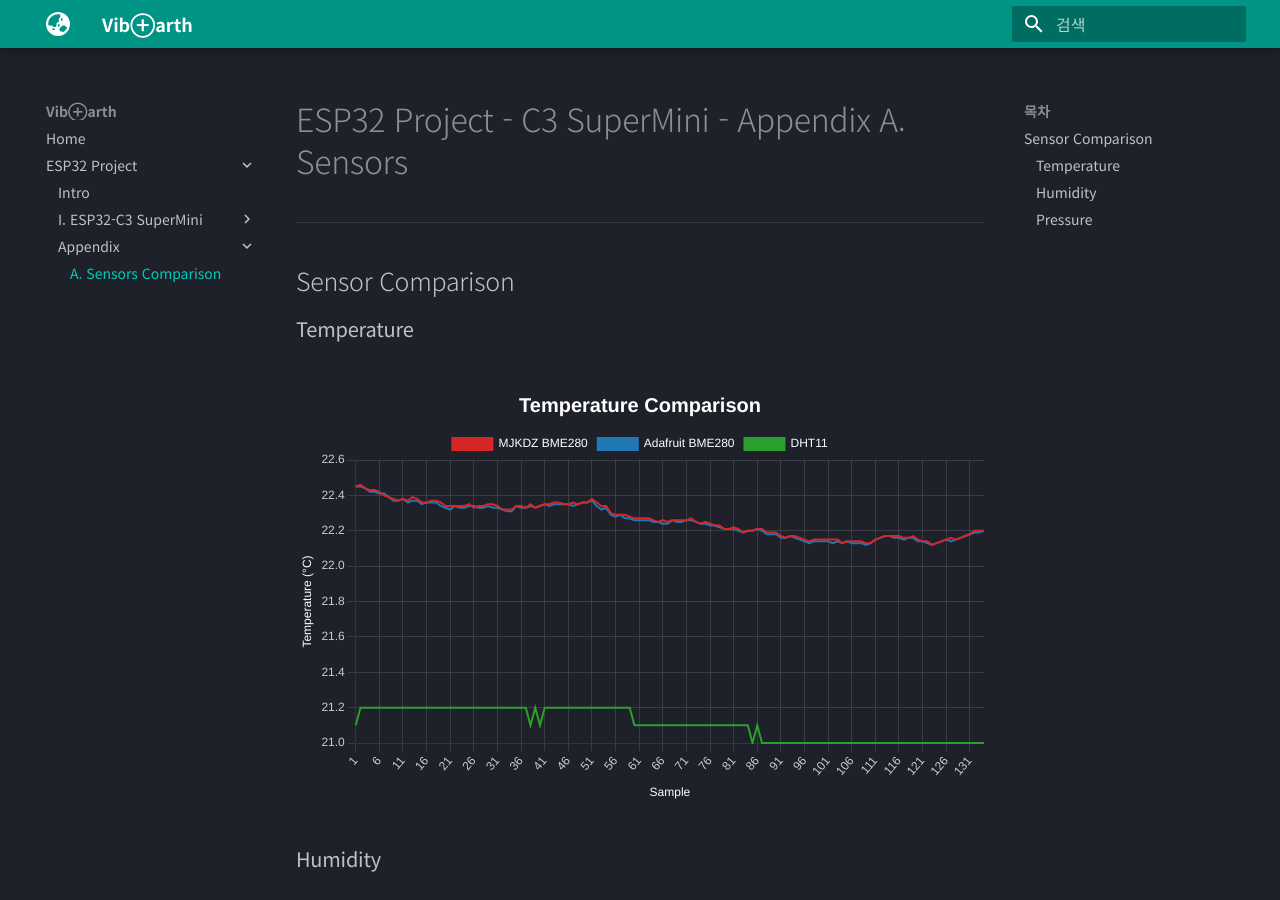
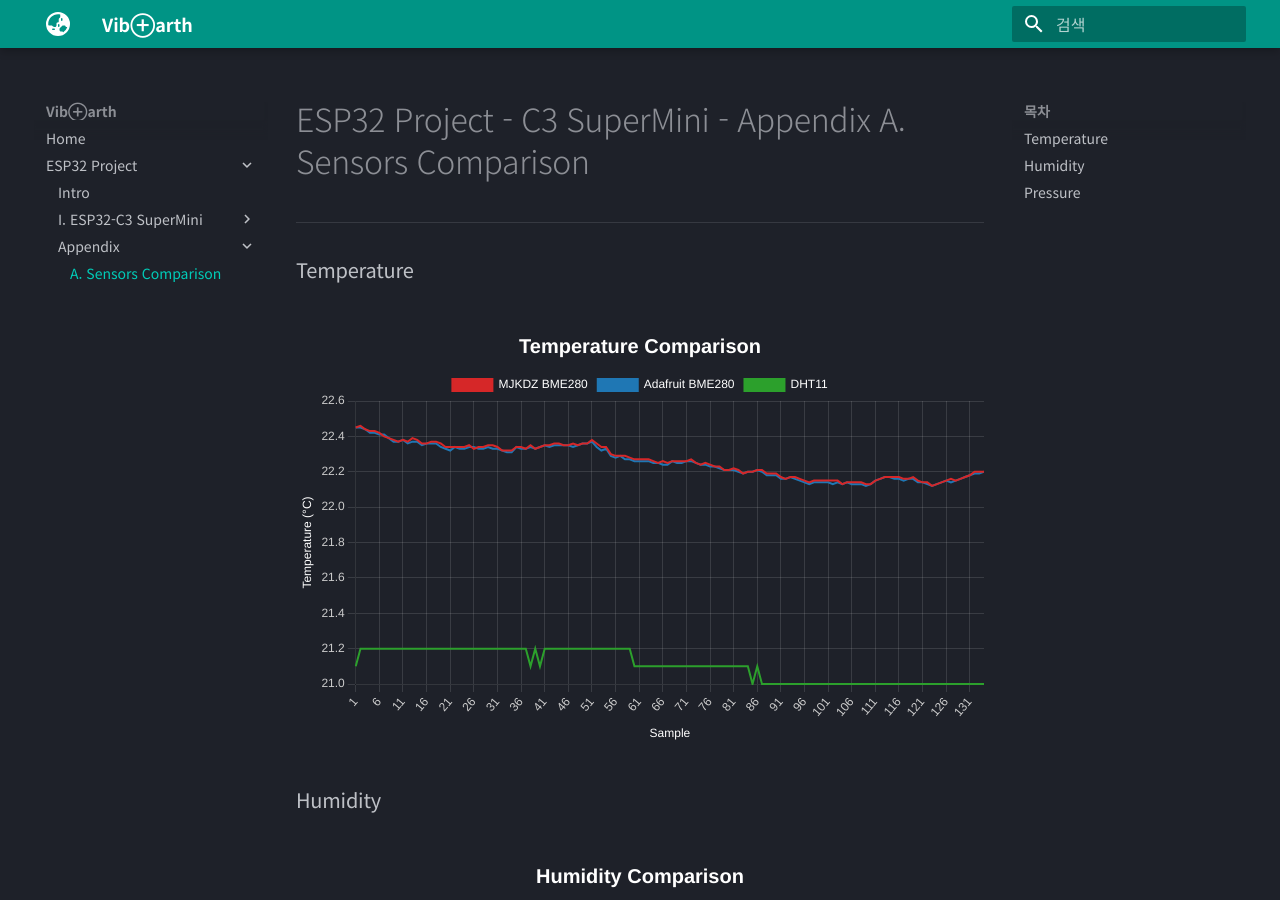
Before and after one commit to VibEarth/VibEarth.github.io, an MkDocs documentation site: the page built from docs/esp32/c3/appendix_A.md, in a window 1280 px wide and 900 px high. Built offline with MkDocs 1.6.1 and Material for MkDocs 9.7.7, drawn with Linux system fonts in a browser that asks for light colours; some of the changed lines change nothing that is shown.

Commit message:
vault backup: 2026-07-02 17:55:11

```diff
--- a/docs/esp32/c3/appendix_A.md
+++ b/docs/esp32/c3/appendix_A.md
@@ -1,5 +1,5 @@
 
-# ESP32 Project - C3 SuperMini - Appendix A. Sensors
+# ESP32 Project - C3 SuperMini - Appendix A. Sensors Comparison
 
 ---
 <style>
@@ -16,9 +16,6 @@
     }
 }
 </style>
-
-## Sensor Comparison
-
 ### Temperature
 <div class="chart-container">
 	<canvas id="temperatureChart"></canvas>
```
